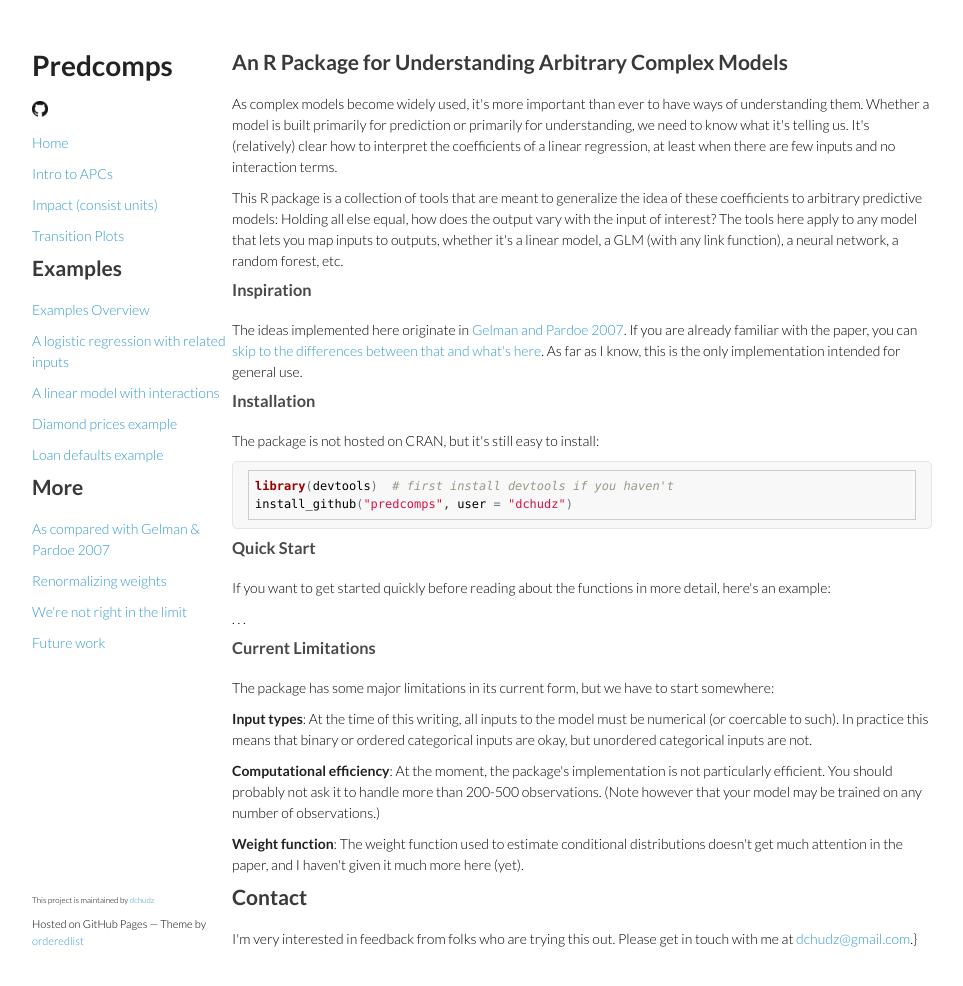
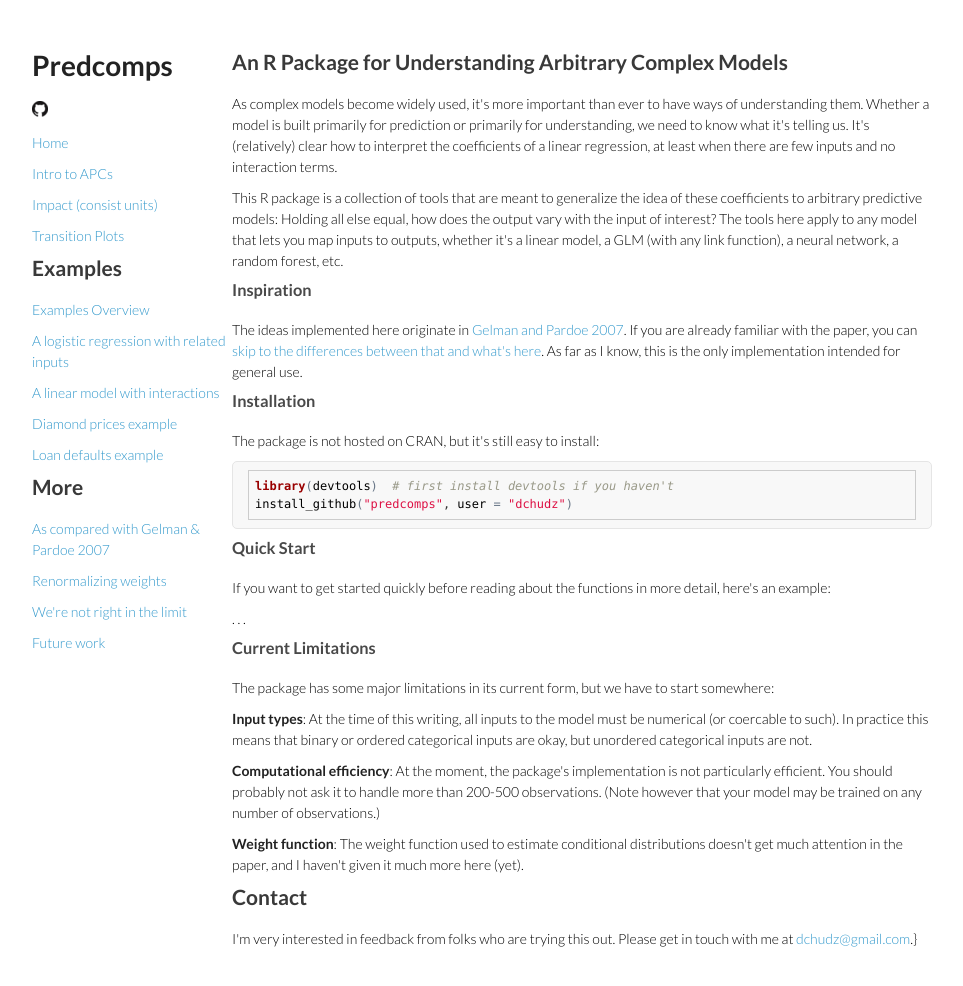
Before and after one commit to dchudz/predcomps, a Jekyll site: the page built from index.html, in a window 1280 px wide and 1009 px high. Shown: the top 986 px of the window, without its empty margins (208-1171 px from the left). Built offline with Jekyll 4.4.1, drawn with Linux system fonts in a browser that asks for light colours; Markdown is read by kramdown in place of the engine named in the settings.

Commit message:
footer messed up formatting so removed it

```diff
--- a/_layouts/page.html
+++ b/_layouts/page.html
@@ -137,10 +137,6 @@
 
 
       </section>
-      <footer>
-        <p>This project is maintained by <a href="https://github.com/dchudz">dchudz</a></p>
-        <p><small>Hosted on GitHub Pages &mdash; Theme by <a href="https://github.com/orderedlist">orderedlist</a></small></p>
-      </footer>
     </div>
     <script src="javascripts/scale.fix.js"></script>
 
--- a/stylesheets/styles.css
+++ b/stylesheets/styles.css
@@ -210,7 +210,7 @@
   width:200px;
   float:left;
   position:fixed;
-  bottom:50px;
+  bottom:-10px;
   font-size: 8px;
 }
 
@@ -229,6 +229,7 @@
 
   header {
     padding-right:320px;
+    padding-bottom:320px;
   }
 
   section {
```
